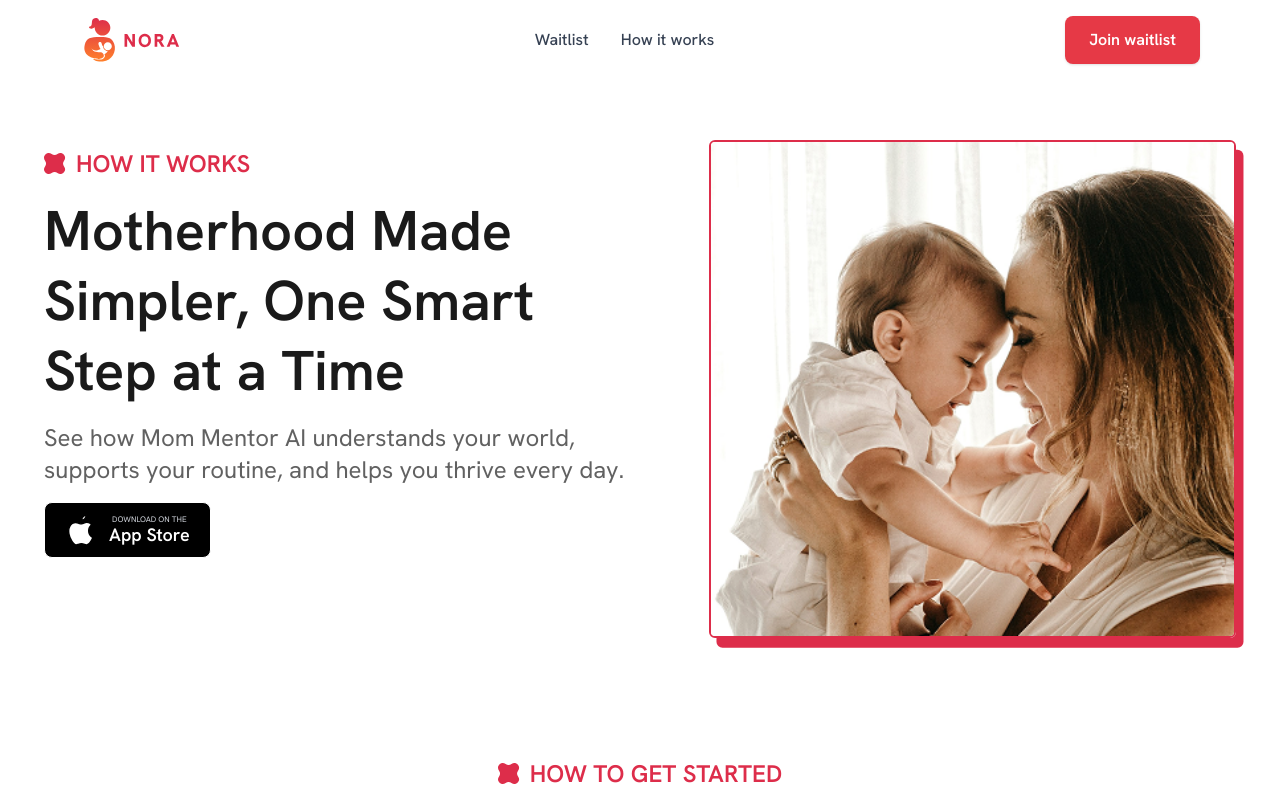
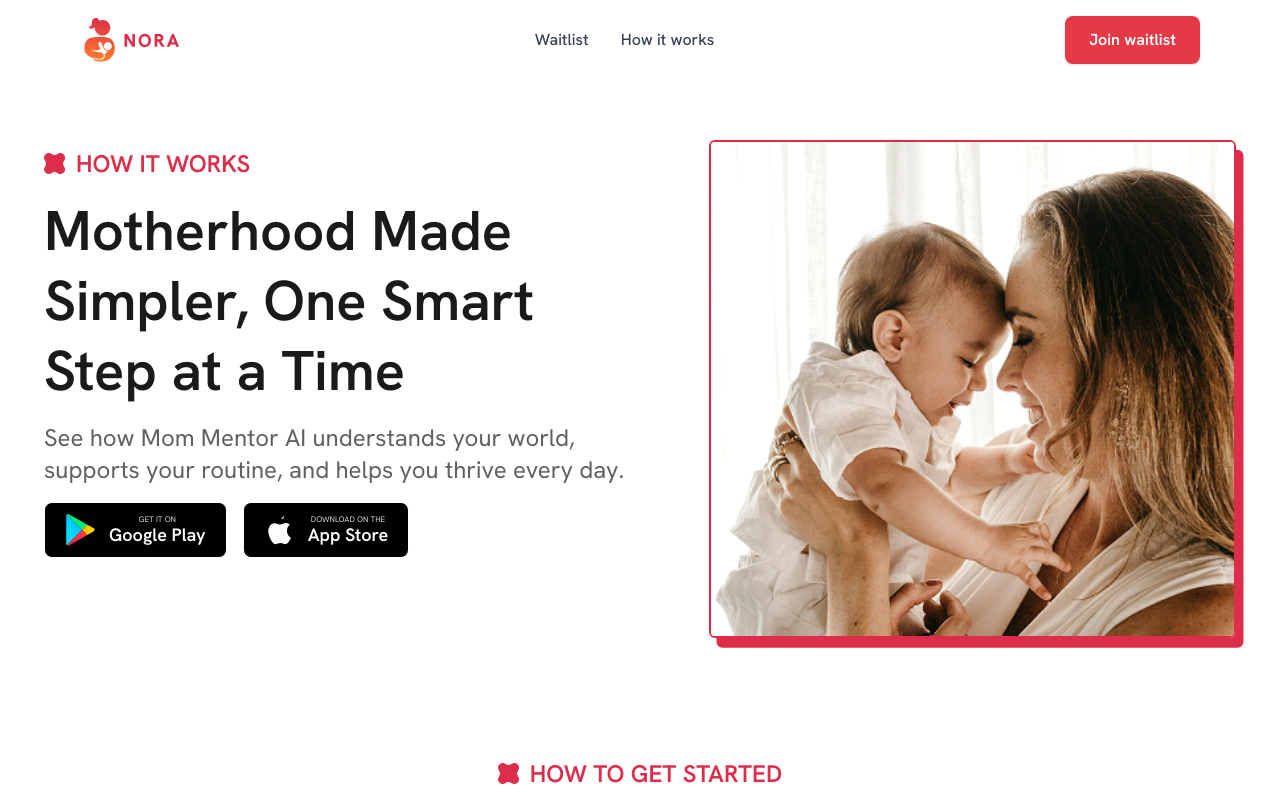
Before and after one commit to A-zook/mum-mentor-FE-azi-pu, a Next.js app: page /how-it-works in a window 1280 px wide. Shown: the top 800 px of the page. Built offline with nearby package versions, Linux system fonts and the light colour scheme.

Commit message:
refactor: improve type definitions and component imports
- Move waitlist interfaces to global types file
- Update AppStoreButton import to use default export
- Make copyright year dynamic in footer
- Remove redundant comment from providers file

```diff
--- a/app/providers.tsx
+++ b/app/providers.tsx
@@ -1,4 +1,3 @@
-// app/providers.tsx
 "use client";
 
 import { QueryClient, QueryClientProvider } from "@tanstack/react-query";
--- a/components/layout/Footer.tsx
+++ b/components/layout/Footer.tsx
@@ -173,7 +173,7 @@ const Footer = () => {
 
           {/* Copyright */}
           <p className="pt-4 text-sm text-white">
-            © 2025 Nora All rights reserved
+            © {new Date().getFullYear()} Nora All rights reserved
           </p>
         </div>
       </div>
--- a/module/hiw/HiwHero.tsx
+++ b/module/hiw/HiwHero.tsx
@@ -3,7 +3,7 @@ import Image from "next/image";
 import HeroImage from "@/public/assets/images/hiw-hero-image.png";
 import ScrollAnimationWrapper from "@/components/UI/ScrollAnimation";
 import { SectionHeader } from ".";
-import { AppStoreButton } from "@/components/UI/AppStoreButtons";
+import AppStoreButtons from "@/components/UI/AppStoreButtons";
 
 export const HiwHero: NextPage = () => {
   return (
@@ -20,7 +20,7 @@ export const HiwHero: NextPage = () => {
           and helps you thrive every day.
         </p>
 
-        <AppStoreButton />
+        <AppStoreButtons />
       </div>
 
       {/* hero image */}
```
Also changed, not shown: @types/index.d.ts (+9 -0 lines), hooks/useJoinWaitlist.ts (+0 -9 lines).
